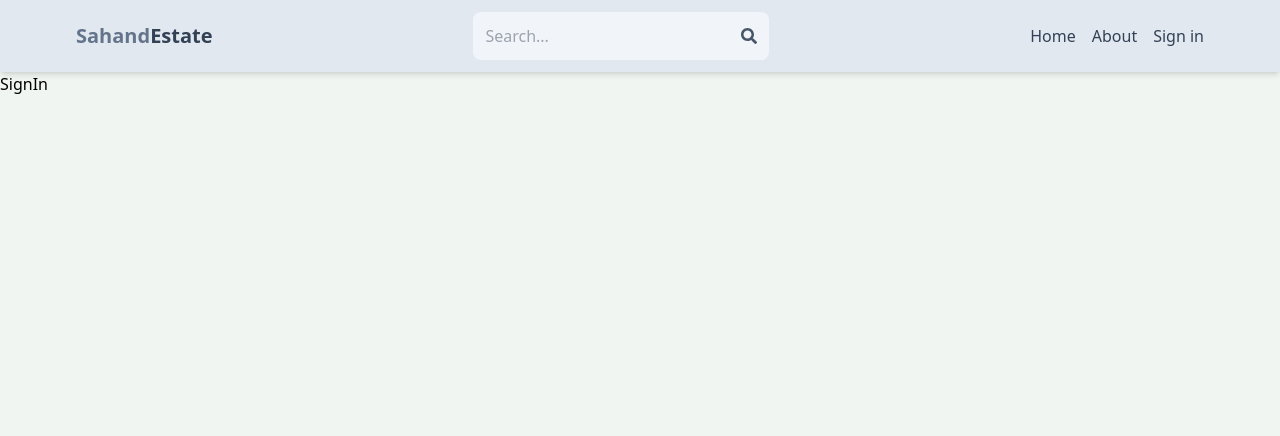
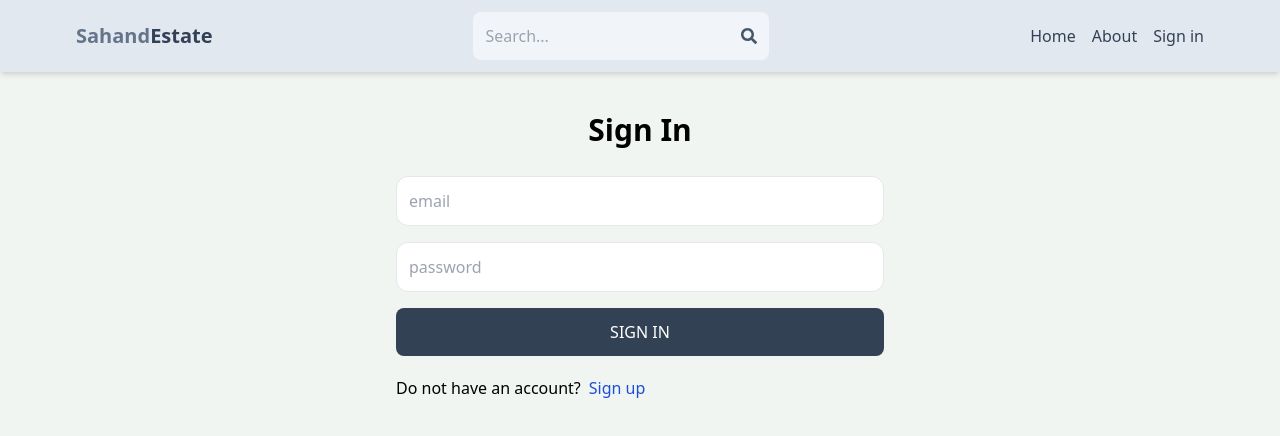
Before and after one commit to Medea1012/estate, a React (Vite) app in the folder client/: page /sign-in in a window 1280 px wide. Shown: the top 436 px of the page. Built offline with nearby package versions, Linux system fonts and the light colour scheme.

Commit message:
complete sign in page functionality

```diff
--- a/client/src/pages/SignIn.jsx
+++ b/client/src/pages/SignIn.jsx
@@ -1,5 +1,73 @@
-import React from "react";
+import { useState } from "react";
+import { Link, useNavigate } from "react-router-dom";
+import axios from "axios";
 
 export default function SignIn() {
-  return <div>SignIn</div>;
+  const [formData, setFormData] = useState({});
+  const [error, setError] = useState(null);
+  const [loading, setLoading] = useState(false);
+  const navigate = useNavigate();
+  const handleChange = (e) => {
+    setFormData({
+      ...formData,
+      [e.target.id]: e.target.value,
+    });
+  };
+  console.log(formData);
+  const handleSubmit = async (e) => {
+    e.preventDefault();
+    setLoading(true);
+    axios
+      .post("/api/auth/signin", formData)
+      .then((res) => {
+        setLoading(false);
+        setError(null);
+        navigate("/");
+      })
+      .catch((error) => {
+        console.log("err", error);
+        setLoading(false);
+        setError(error?.response?.data?.message);
+        return;
+      });
+  };
+  return (
+    <div className="p-3 max-w-lg mx-auto">
+      <h1 className="text-3xl text-center font-semibold my-7">Sign In</h1>
+      <form onSubmit={handleSubmit} className="flex flex-col gap-4">
+        <input
+          type="email"
+          placeholder="email"
+          className="border p-3 rounded-xl"
+          id="email"
+          onChange={handleChange}
+        />
+        <input
+          type="password"
+          placeholder="password"
+          className="border p-3 rounded-xl"
+          id="password"
+          onChange={handleChange}
+        />
+        <button
+          disabled={loading}
+          className="bg-slate-700 text-white p-3 rounded-lg uppercase
+          hover:opacity-95 disabled:opacity-80"
+        >
+          {loading ? "Loading..." : "Sign In"}
+        </button>
+      </form>
+      <div className="flex gap-2 mt-5">
+        <p>Do not have an account?</p>
+        <Link to={"/sign-up"}>
+          <span className="text-blue-700">Sign up</span>
+        </Link>
+      </div>
+      {error && (
+        <div className="bg-red-300 rounded-lg p-12 text-center text-white mt-5">
+          {error}
+        </div>
+      )}
+    </div>
+  );
 }
```
